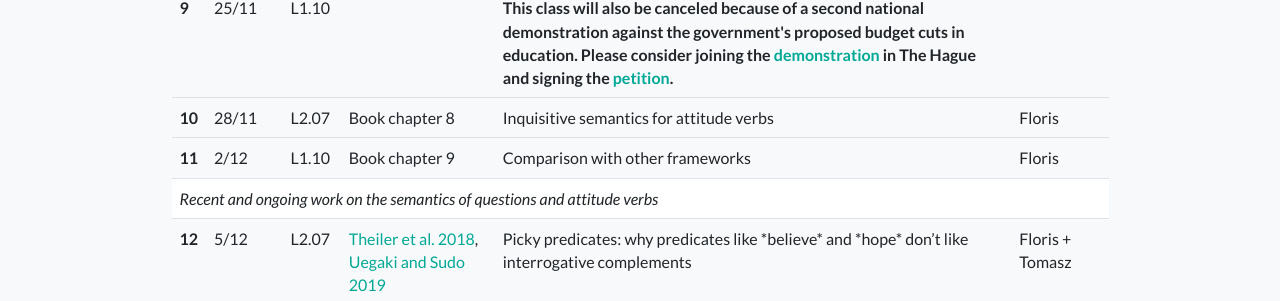
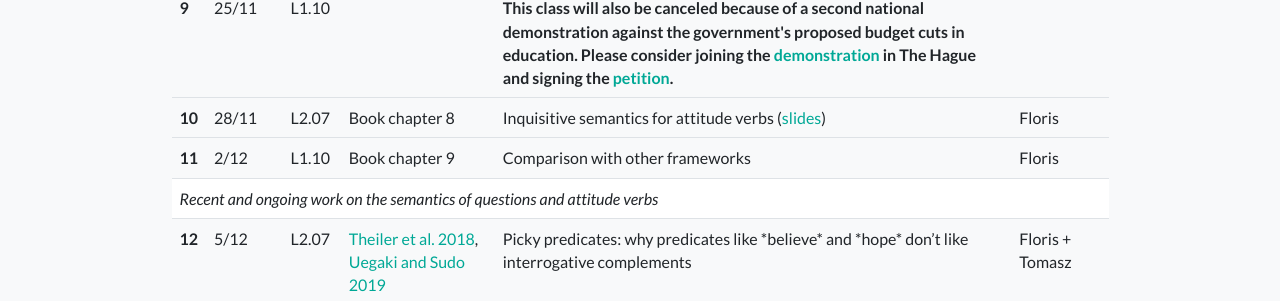
Before and after one commit to froelofs/inquisitive-semantics, a Jekyll site: the page built from _courses/2024-amsterdam.md, in a window 1280 px wide and 900 px high, scrolled down 3110 px. Shown: the part 152-453 px from the top of the window. Built offline with Jekyll 4.4.1, drawn with Linux system fonts in a browser that asks for light colours; part of the change alters nothing that is shown.

Commit message:
Update 2024-amsterdam.md

```diff
--- a/_courses/2024-amsterdam.md
+++ b/_courses/2024-amsterdam.md
@@ -171,9 +171,9 @@ schedule: >
       <td>
 
         Inquisitive semantics for attitude verbs
-        <!--
-        (<a href="https://www.dropbox.com/scl/fi/ehn8gmc9dxvwy36mcala0/lecture6.pdf?rlkey=cmm05s54t6n2sjao26ix683yw&dl=0">slides</a>)
-        -->
+
+        (<a href="https://amsuni-my.sharepoint.com/:b:/g/personal/f_roelofsen_uva_nl/EU0DJeF-goVAt2Ihk5V29Q8Bdq_JxZG0quR37w1_Fp8dTA?e=i8VORs">slides</a>)
+
 
       </td>
       <td> Floris</td>
```
